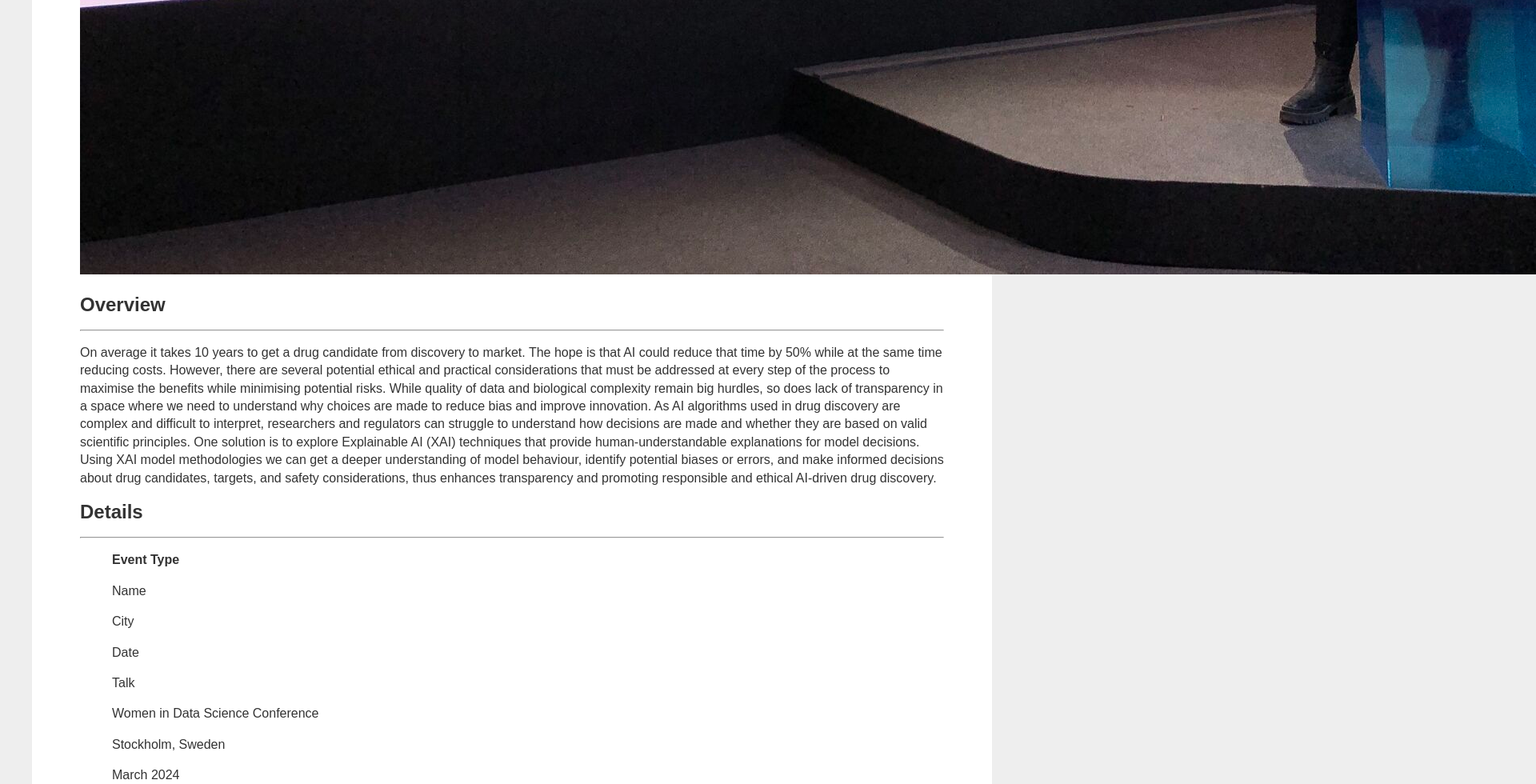
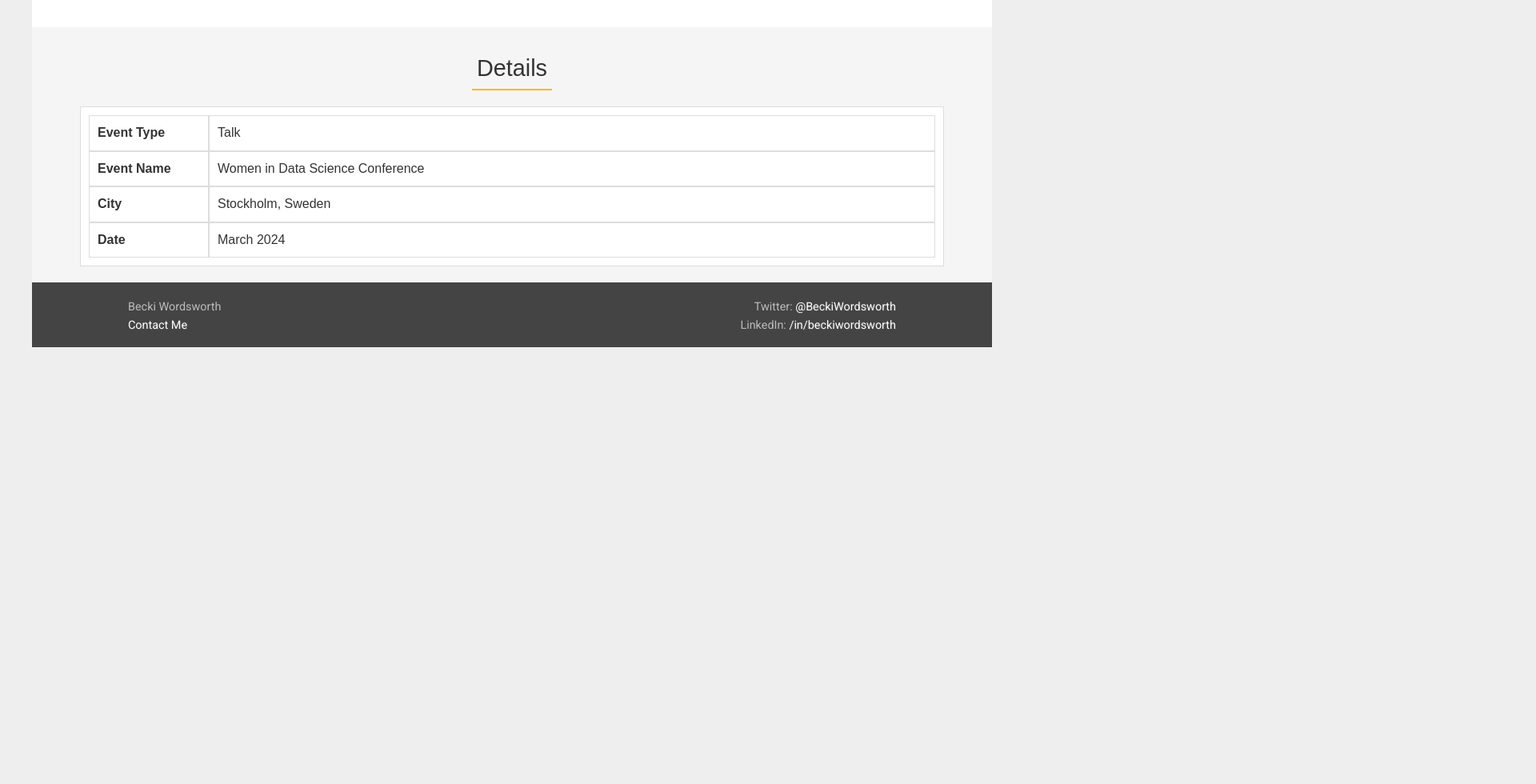
Before and after one commit to BeckiWordsworth/Portfolio, a React (Create React App) app in the folder app/: page /talks/1 in a window 1280 px wide. Shown: the part 1280-2260 px from the top of the page at 80% size, 1920 px wide, since content can reach past the window. After the commit the page ends 1714 px from the top, so only its background shows below. Built offline with nearby package versions, Linux system fonts and the light colour scheme; a web font is replaced by a local one.

Commit message:
Making the talk page work better

```diff
--- a/app/src/Components/TalkPage/index.js
+++ b/app/src/Components/TalkPage/index.js
@@ -42,19 +42,26 @@ const TalkPage = () => {
         <hr />
 
         <div className="talk-specs-container">
-          <div className="toolbox-component">
-            <ul>
-              <b>Event Type</b>
-            </ul>
-            <ul>Name</ul>
-            <ul>City</ul>
-            <ul>Date</ul>
-          </div>
-          <div className="toolbox-component">
-            <ul>{talk.type.charAt(0).toUpperCase() + talk.type.slice(1)}</ul>
-            <ul>{talk.conference}</ul>
-            <ul>{talk.city}</ul>
-            <ul>{talk.date}</ul>
+          <div className="toolbox-component" style={{ display: "grid", gridTemplateColumns: "150px 1fr" }}>
+            <div>
+              <strong>Event Type</strong>
+            </div>
+            <div>{talk.type.charAt(0).toUpperCase() + talk.type.slice(1)}</div>
+
+            <div>
+              <strong>Event Name</strong>
+            </div>
+            <div>{talk.conference}</div>
+
+            <div>
+              <strong>City</strong>
+            </div>
+            <div>{talk.city}</div>
+
+            <div>
+              <strong>Date</strong>
+            </div>
+            <div>{talk.date}</div>
           </div>
         </div>
       </section>
--- a/app/src/Components/TalkPage/style.css
+++ b/app/src/Components/TalkPage/style.css
@@ -1,10 +1,10 @@
-.project-page{
+.talk-page{
   margin: 60px auto 0px 0px;
   max-width: 1200px;
-  background-color: white;}
+  background-color: white;
+}
 
-
-.project-image {
+.talk-image {
 text-align: center;
 background-repeat: no-repeat;
 background-size: cover;
@@ -23,59 +23,45 @@ z-index: 2;
 padding: 0px;
 }
 
-.tech-specs-container {
-display: grid;
-grid-template-columns: 1fr 1fr 1fr;
-grid-column-gap: 10px;
-grid-row-gap: 10px;
+.talk-specs-box {
 padding-top: 10px;
 padding-left: 10px;
 }
 
-.tech-specs-box {
-  display: grid;
-  grid-template-columns: 1fr 1fr 1fr;
-  grid-column-gap: 10px;
-  grid-row-gap: 10px;
-  padding-top: 10px;
-  padding-left: 10px;
-  }
-
-
 
 @media only screen and (max-width: 880px) and (min-width: 600px) {
-.tech-specs-container {
+.talk-specs-container {
   grid-template-columns: 1fr 1fr;
 }
 }
 
 @media only screen and (max-width: 600px) {
-.tech-specs-container {
+.talk-specs-container {
   grid-template-columns: 1fr;
 }
 }
 
-.tech-specs-container div {
+.talk-specs-container div {
 border: solid 1px #ddd;
 background-color: #ffffff;
 padding: 10px;
 }
 
-.tech-specs-container h3 {
+.talk-specs-container h3 {
 text-align: center;
 padding: 0px;
 margin: 0px;
 margin-top: 10px;
 }
 
-.tech-specs-container ul {
+.talk-specs-container ul {
 list-style-type: none;
 margin: 0px;
 padding: 0px;
 margin-top: 10px;
 }
 
-.tech-specs-container ul li {
+.talk-specs-container ul li {
 display: block;
 padding: 4px;
 }
@@ -109,16 +95,16 @@ background: rgb(203, 97, 10);
 }
 
 
-.project-page section {
+.talk-page section {
 padding-top: 20px;
 padding-bottom: 20px;
 }
 
-.project-page section:nth-child(odd) {
+.talk-page section:nth-child(odd) {
 background-color: #f5f5f5;
 }
 
-.project-page section h2 {
+.talk-page section h2 {
 text-align: center;
 font-weight: normal;
 font-size: 1.8em;
@@ -126,17 +112,11 @@ margin-top: 20px;
 margin-bottom: 15px;
 }
 
-.project-page-writing {
-text-align: justify;;
+.talk-page-writing {
+text-align: justify;
 }
 
-.project-page-writing h1 {
-padding-top: 24px;
-padding-bottom: 4px;
-font-weight: normal;
-}
-
-.project-page-section hr {
+.talk-page-section hr {
 width: 100px;
 color: #ffb800;
 background-color: #ffb800;
```
